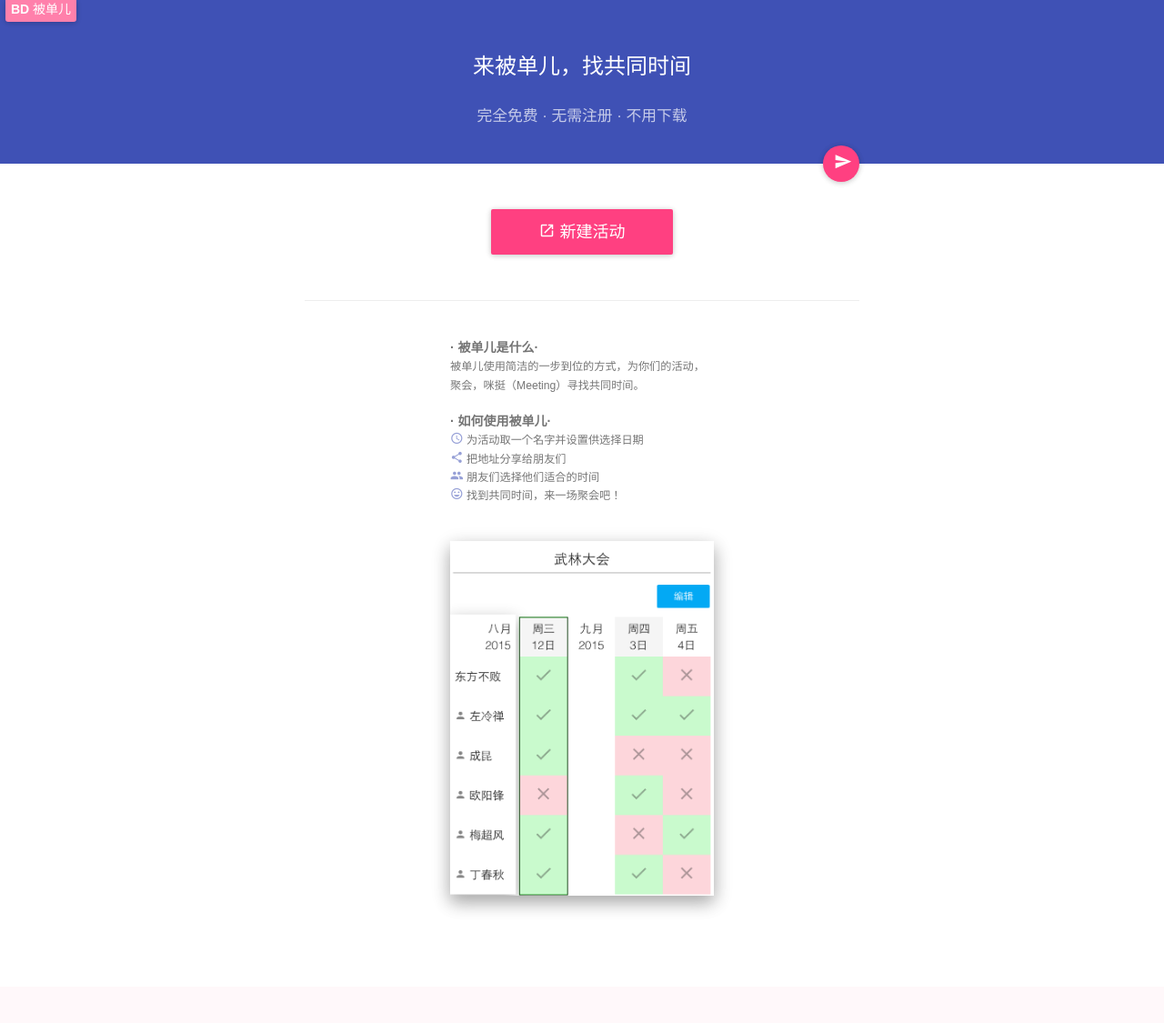
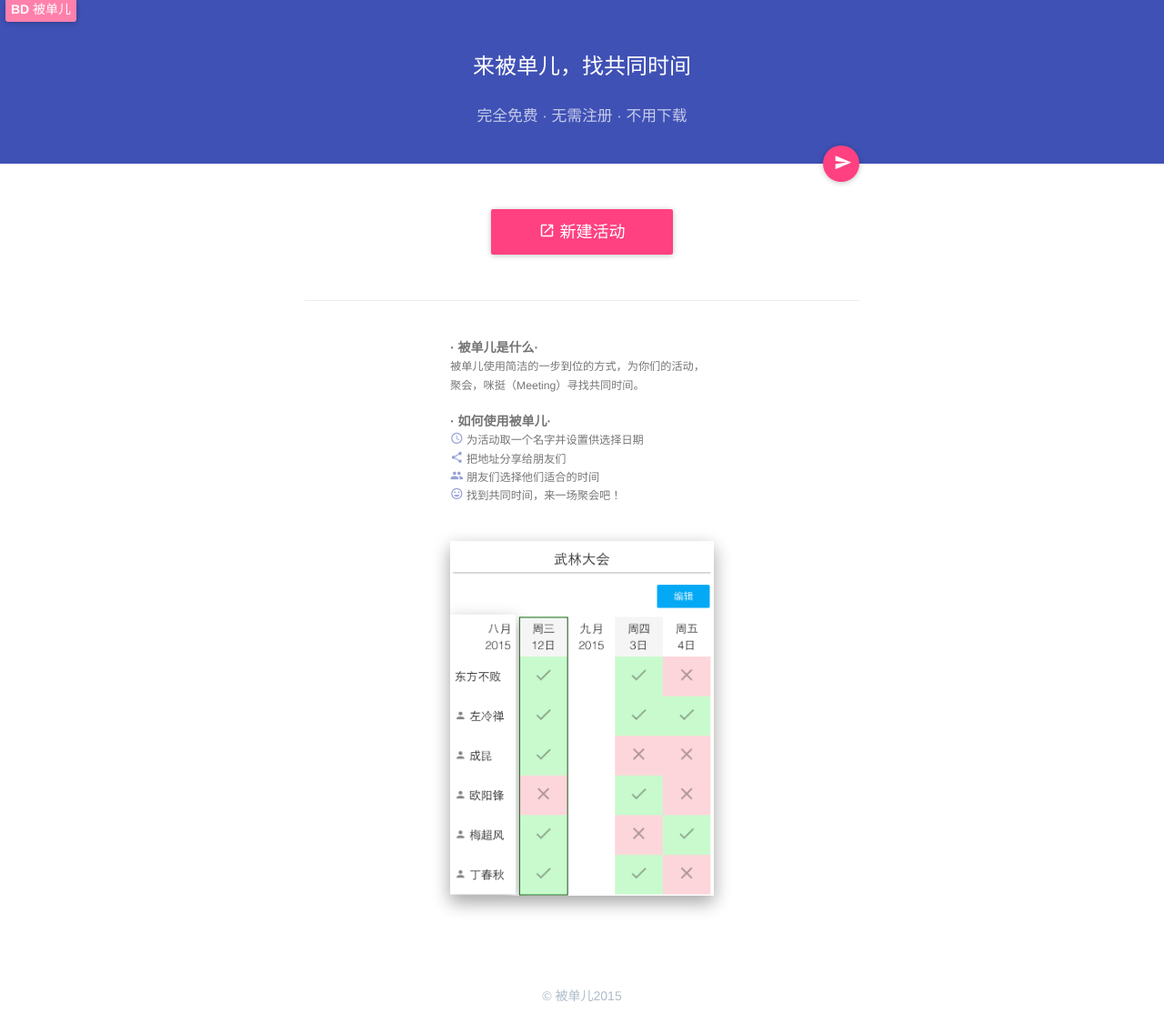
Before and after one commit to JLLLinn/groupschedulingapp, a Django app: page / in a window 1280 px wide. Shown: the whole page at 91% size. Before the commit the page ends 1003 px from the top, so only its background shows below. Run offline with Django 3.2, Linux system fonts and the light colour scheme; some libraries are stand-ins or nearby versions.

Commit message:
Another Update on copyright and font

```diff
--- a/schsite/event_scheduling/static/event_scheduling/css/style.css
+++ b/schsite/event_scheduling/static/event_scheduling/css/style.css
@@ -2,7 +2,7 @@ body, button {
     background-color: #FFFFFF;
 }
 body, h1, h2, h3, h4, h5, h6, .h1, .h2, .h3, .h4{
-    font-family: "Microsoft YaHei", "STXihei", sans-serif;
+    font-family: 'Helvetica Neue',Helvetica,Arial,"Microsoft YaHei", "STXihei", sans-serif;
 }
 #homeContainer {
     margin-top: 10px;
@@ -25,7 +25,7 @@ a:hover {
 }
 
 .page-title {
-    font-family: "Microsoft YaHei", "STXihei", sans-serif;
+    /*font-family: "Microsoft YaHei", "STXihei", sans-serif;*/
     margin-top: 0px;
     /*border-bottom: 1px solid rgba(255, 255, 255, .12);*/
 }
--- a/schsite/event_scheduling/templates/event_scheduling/base_site.html
+++ b/schsite/event_scheduling/templates/event_scheduling/base_site.html
@@ -31,6 +31,9 @@
 <a id="planALink" target="_blank" href="{% url 'event_scheduling:index' %}"><strong>BD</strong> 被单儿
         {#        <small style="font-size:0.7em; color:#888888;">出品</small>#}
 </a>
+<div class="footer text-center" style="margin-top: 100px; margin-bottom: 20px; ">
+    <span style="color:#aebdc9" class="">&#169; 被单儿2015</span>
+</div>
 
 
 <script src="{% static 'event_scheduling/js/jquery-1.11.3.min.js' %}"></script>
--- a/schsite/event_scheduling/templates/event_scheduling/index.html
+++ b/schsite/event_scheduling/templates/event_scheduling/index.html
@@ -15,7 +15,7 @@
         <div style="margin-top: -20px">
             <button id="send-suggestion-email-btn" class="btn btn-fab btn-material-pink-A200 pull-right"
                     style="width: 40px; height: 40px"><i class="mdi-content-send"
-                                                         style="font-size: 20px; top: -16px; right: 3px;"></i></button>
+                                                         style="font-size: 20px; top: -15px; right: 3px;"></i></button>
         </div>
         <br><br><br>
 
@@ -55,7 +55,6 @@
                      src="{% static "event_scheduling/images/index-promo-img.PNG" %}">
             </div>
         </div>
-        <br><br><br><br><br>
 
     </div>
     <div class="modal" id="myModal" style="vertical-align: middle">
```
